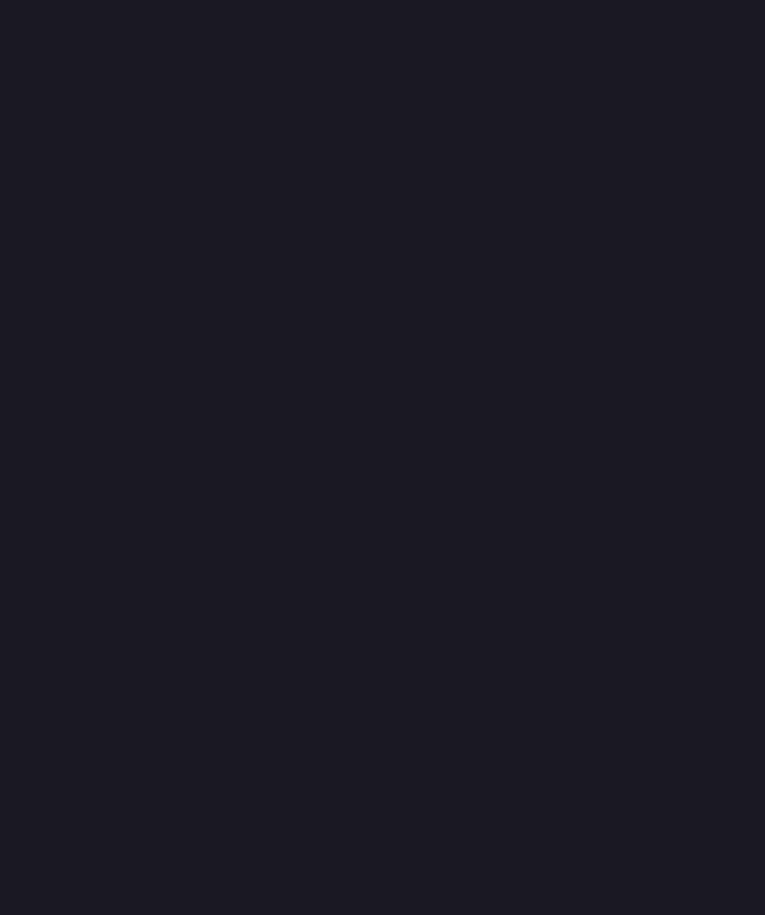
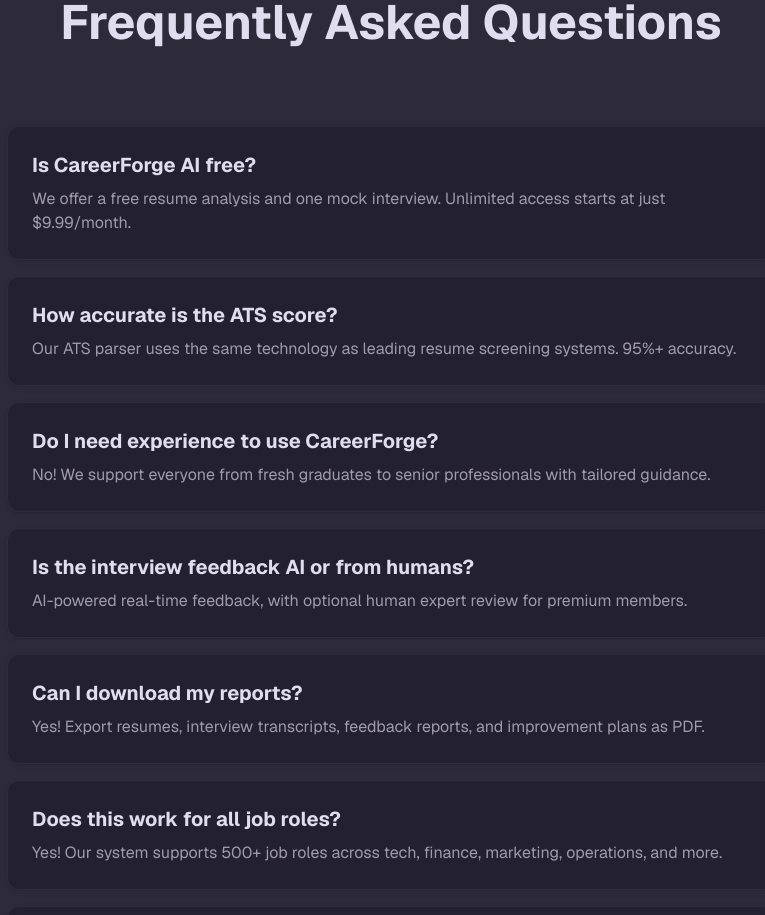
Before and after one commit to RutvikCodez/Resume-Analyzer-, a Next.js app: page / in a window 1280 px wide. Shown: the part 7700-8615 px from the top of the page, without its empty margins (249-1014 px from the left). Before the commit the page ends 7618 px from the top, so only its background shows below. Built offline with nearby package versions, Linux system fonts and the light colour scheme.

Commit message:
Integrated faq section with responsive layout

```diff
--- a/app/page.tsx
+++ b/app/page.tsx
@@ -1,5 +1,6 @@
 import AnalyzerDeepDive from "@/components/AnalyzerDeepDive";
 import CTA from "@/components/CTA";
+import FAQ from "@/components/FAQ";
 import Features from "@/components/Features";
 import Hero from "@/components/Hero";
 import MockInterviewPlatform from "@/components/MockInterviewPlatform";
@@ -24,6 +25,7 @@
       <WhyChooseUs />
       <Platform />
       <CTA />
+      <FAQ />
     </div>
   );
 };
--- /dev/null
+++ b/components/FAQ.tsx
@@ -0,0 +1,24 @@
+import { faqs } from "@/constants";
+import ProblemCard from "./ProblemCard";
+
+const FAQ = () => {
+  return (
+    <section className="w-full py-20 bg-secondary/30">
+      <div className="max-w-3xl mx-auto flex flex-col gap-20">
+        <div className="text-center">
+          <h2 className="text-4xl md:text-5xl font-bold text-pretty">
+            Frequently Asked Questions
+          </h2>
+        </div>
+
+        <div className="flex flex-col gap-4">
+          {faqs.map((faq, idx) => (
+            <ProblemCard key={idx} {...faq} />
+          ))}
+        </div>
+      </div>
+    </section>
+  );
+};
+
+export default FAQ;
--- a/constants/index.ts
+++ b/constants/index.ts
@@ -282,3 +282,38 @@
     Icon: TrendingUp,
   },
 ];
+
+export const faqs: ProblemCardType[] = [
+  {
+    title: "Is CareerForge AI free?",
+    desc: "We offer a free resume analysis and one mock interview. Unlimited access starts at just $9.99/month.",
+  },
+  {
+    title: "How accurate is the ATS score?",
+    desc: "Our ATS parser uses the same technology as leading resume screening systems. 95%+ accuracy.",
+  },
+  {
+    title: "Do I need experience to use CareerForge?",
+    desc: "No! We support everyone from fresh graduates to senior professionals with tailored guidance.",
+  },
+  {
+    title: "Is the interview feedback AI or from humans?",
+    desc: "AI-powered real-time feedback, with optional human expert review for premium members.",
+  },
+  {
+    title: "Can I download my reports?",
+    desc: "Yes! Export resumes, interview transcripts, feedback reports, and improvement plans as PDF.",
+  },
+  {
+    title: "Does this work for all job roles?",
+    desc: "Yes! Our system supports 500+ job roles across tech, finance, marketing, operations, and more.",
+  },
+  {
+    title: "Is my data secure?",
+    desc: "Enterprise-grade encryption, GDPR compliant, and zero data sharing with third parties.",
+  },
+  {
+    title: "Can I cancel anytime?",
+    desc: "Absolutely. No contracts, no hidden fees. Cancel your subscription anytime.",
+  },
+];
```
